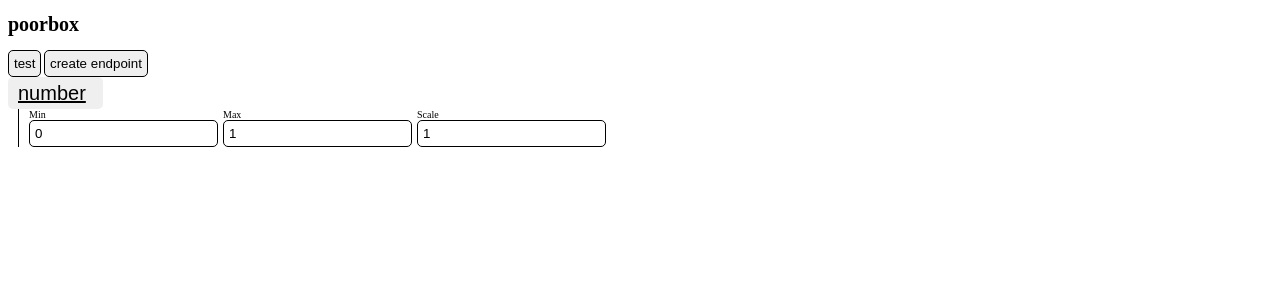
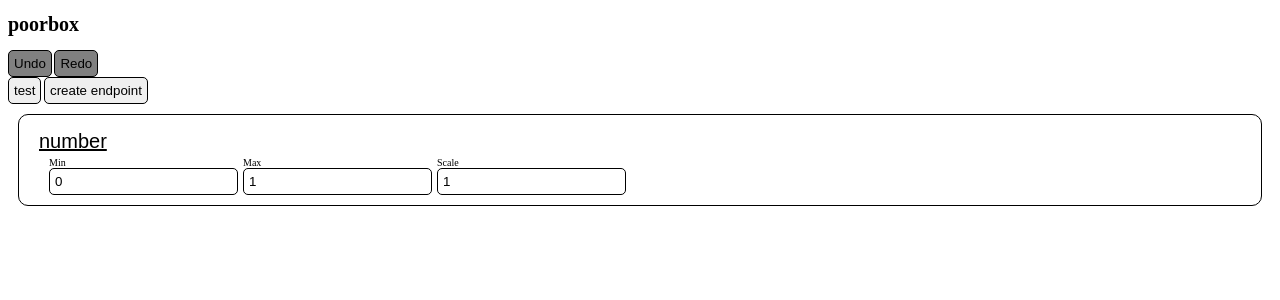
Before and after one commit to isaacronan/poorbox-ui, a Svelte app: page / in a window 1280 px wide. Shown: the top 300 px of the page. Built offline with nearby package versions, Linux system fonts and the light colour scheme; the HTML template or start-up script is replaced by a standard one.

Commit message:
added css to highlight focused portion of hierarchy; implemented undo/redo

```diff
--- a/src/App.svelte
+++ b/src/App.svelte
@@ -1,13 +1,26 @@
 <script>
 import ValueConfig from './components/ValueConfig.svelte';
+import { typeDefaults } from './utils/typeDefaults';
 
-let rootValue = {};
+let valueHistory = [typeDefaults.number];
+let historyIndex = valueHistory.length - 1;
 let mockData = null;
 let url = null;
 
+$: rootValue = historyIndex === null ? {} : valueHistory[historyIndex];
+
 const handleValueChange = (event) => {
-    rootValue = { ...event.detail };
-    console.log(rootValue);
+    valueHistory = [...valueHistory.slice(0, historyIndex + 1), { ...event.detail }]
+    historyIndex = valueHistory.length - 1;
+    console.log(valueHistory[historyIndex]);
+};
+
+const handleUndo = () => {
+    historyIndex = Math.max(0, historyIndex - 1);
+};
+
+const handleRedo = () => {
+    historyIndex = Math.min(valueHistory.length - 1, historyIndex + 1);
 };
 
 const handleFetch = () => {
@@ -35,6 +48,10 @@ const handleCreate = () => {
 </script>
 <main>
     <h1>poorbox</h1>
+    <div class="history">
+        <button disabled={historyIndex === 0} on:click={handleUndo}>Undo</button>
+        <button disabled={historyIndex === valueHistory.length - 1} on:click={handleRedo}>Redo</button>
+    </div>
     <div>
         <button on:click={handleFetch}>test</button>
         <button on:click={handleCreate}>create endpoint</button>
@@ -50,14 +67,20 @@ const handleCreate = () => {
 <svelte:head>
 <style>
 :root {
+    --dark: black;
     font-size: 10px;
+}
+
+body {
+    color: var(--dark);
 }
 
 input,
 select,
 button {
-    border: 1px solid black;
+    border: 1px solid var(--dark);
     border-radius: 0.5rem;
+    color: var(--dark);
     outline: none;
     padding: 0.5rem;
 }
@@ -70,6 +93,14 @@ select {
 select,
 button {
     cursor: pointer;
+}
+
+button[disabled] {
+    background-color: grey;
+}
+
+label {
+    color: var(--dark);
 }
 
 .bare-button {
@@ -87,6 +118,10 @@ button {
 .small-heavy:hover,
 .small-heavy:focus {
     text-decoration: underline;
+}
+
+.value-selector:focus-within .value-selector:not(:focus-within) {
+    --dark: grey;
 }
 
 .form-control {
@@ -108,4 +143,10 @@ button {
 h1 {
     font-size: 2rem;
 }
+
+textarea {
+    resize: vertical;
+    height: 100px;
+    width: 100%;
+}
 </style>
--- a/src/components/MultiConfig.svelte
+++ b/src/components/MultiConfig.svelte
@@ -1,5 +1,6 @@
 <script>
 import { createEventDispatcher } from 'svelte';
+import { typeDefaults } from '../utils/typeDefaults';
 import ValueConfig from './ValueConfig.svelte';
 
 export let value = {};
@@ -10,7 +11,7 @@ const dispatch = createEventDispatcher();
 const handleAdd = () => {
     dispatch('valuechange', {
         ...value,
-        values: [...values, { value: {}, weight: 1 }]
+        values: [...values, { value: { ...typeDefaults.number }, weight: 1 }]
     });
 };
 
--- a/src/components/ObjectConfig.svelte
+++ b/src/components/ObjectConfig.svelte
@@ -1,5 +1,6 @@
 <script>
 import { createEventDispatcher } from 'svelte';
+import { typeDefaults } from '../utils/typeDefaults';
 import ValueConfig from './ValueConfig.svelte';
 
 export let value = {};
@@ -10,7 +11,7 @@ const dispatch = createEventDispatcher();
 const handleAdd = () => {
     dispatch('valuechange', {
         ...value,
-        fields: [...fields, { label: '', value: {}, presence: 1 }]
+        fields: [...fields, { label: '', value: { ...typeDefaults.number }, presence: 1 }]
     });
 };
 
--- a/src/components/ValueConfig.svelte
+++ b/src/components/ValueConfig.svelte
@@ -6,34 +6,9 @@ import NumberConfig from './NumberConfig.svelte';
 import ObjectConfig from './ObjectConfig.svelte';
 import PrimitiveConfig from './PrimitiveConfig.svelte';
 
+import { typeDefaults } from '../utils/typeDefaults';
+
 export let value = {};
-
-const typeDefaults = {
-    primitive: {
-        type: 'primitive',
-        values: ['']
-    },
-    number: {
-        type: 'number',
-        min: 0,
-        max: 1,
-        scale: 1
-    },
-    array: {
-        type: 'array',
-        minlength: 0,
-        maxlength: 1,
-        value: {}
-    },
-    multi: {
-        type: 'multi',
-        values: [{ value: {}, weight: 1 }]
-    },
-    object: {
-        type: 'object',
-        fields: [{ label: '', value: {}, presence: 1 }]
-    }
-}
 
 $: type = value.type;
 $: valueTypes = Object.keys(typeDefaults);
@@ -52,13 +27,13 @@ const handleValueChange = (event) => {
         ...value,
         ...event.detail
     });
-}
+};
 
 onMount(() => {
-    dispatch('valuechange', {
-        ...value,
-        ...typeDefaults.number
-    });
+    // dispatch('valuechange', {
+    //     ...value,
+    //     ...typeDefaults.number
+    // });
 });
 </script>
 <div class="value-selector">
@@ -85,11 +60,15 @@ onMount(() => {
 </div>
 <style>
 .value-selector {
-    margin-bottom: 2rem;
+    border: 1px solid var(--dark);
+    border-radius: 1rem;
+    margin: 1rem;
+    padding: 1rem;
 }
 
 select {
     -webkit-appearance: none;
+    background-color: transparent;
     border: none;
     font-size: 2rem;
     outline: none;
@@ -98,7 +77,7 @@ select {
 }
 
 .type-selector {
-    border-left: 1px solid black;
+    /* border-left: 1px solid var(--dark); */
     margin-left: 1rem;
     padding-left: 1rem;
 }
--- /dev/null
+++ b/src/utils/typeDefaults.js
@@ -0,0 +1,38 @@
+const primitive = {
+    type: 'primitive',
+    values: ['']
+};
+
+const number = {
+    type: 'number',
+    min: 0,
+    max: 1,
+    scale: 1
+};
+
+const array = {
+    type: 'array',
+    minlength: 0,
+    maxlength: 1,
+    value: { ...number }
+};
+
+const multi = {
+    type: 'multi',
+    values: [{ value: { ...number }, weight: 1 }]
+};
+
+const object = {
+    type: 'object',
+    fields: [{ label: '', value: { ...number }, presence: 1 }]
+};
+
+const typeDefaults = {
+    primitive,
+    number,
+    array,
+    multi,
+    object,
+};
+
+module.exports = { typeDefaults };
```
